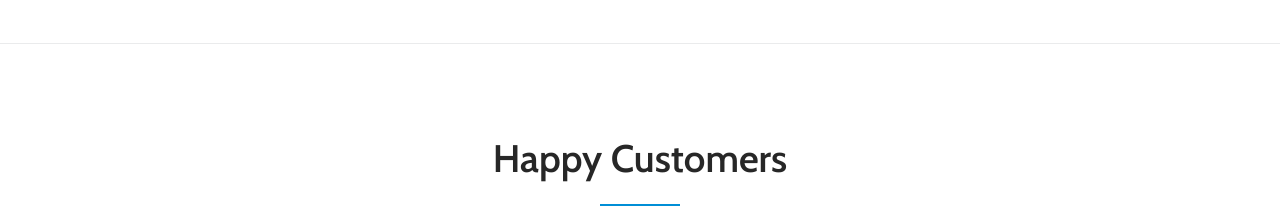
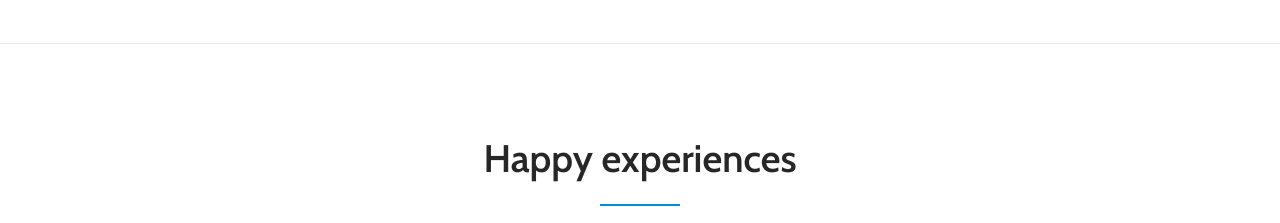
Before and after one commit to Zeioth/gamemetrics-landing-2, a plain HTML site: page index.html in a window 1280 px wide. Shown: the part 3400-3623 px from the top of the page. Drawn offline with nearby package versions, Linux system fonts and the light colour scheme.

```diff
--- a/index.html
+++ b/index.html
@@ -422,7 +422,7 @@
 
             <!-- SECTION HEADER -->
             <div class="section-header">
-                <h2 class="dark-text"><strong>Happy Customers</strong></h2>
+                <h2 class="dark-text"><strong>Happy experiences</strong></h2>
                 <div class="colored-line">
                 </div>
                 <div class="sub-heading">
```
